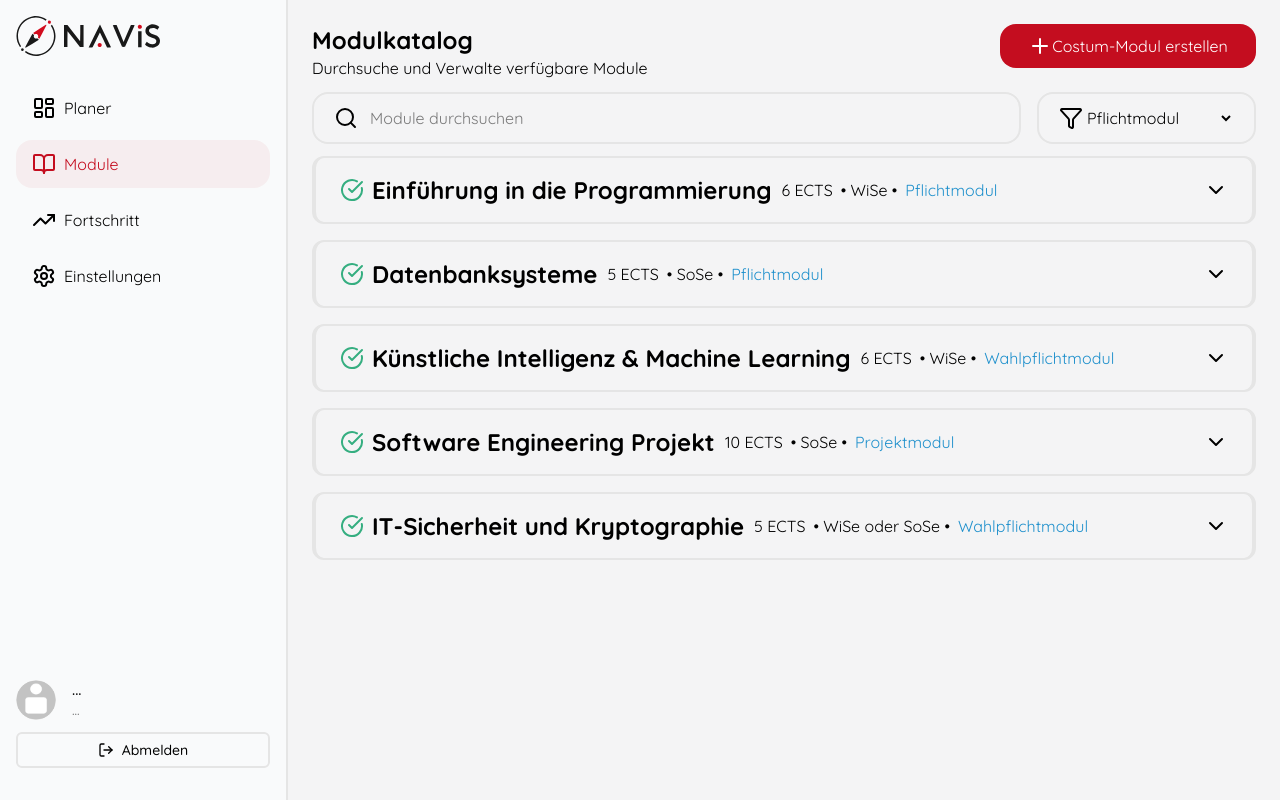
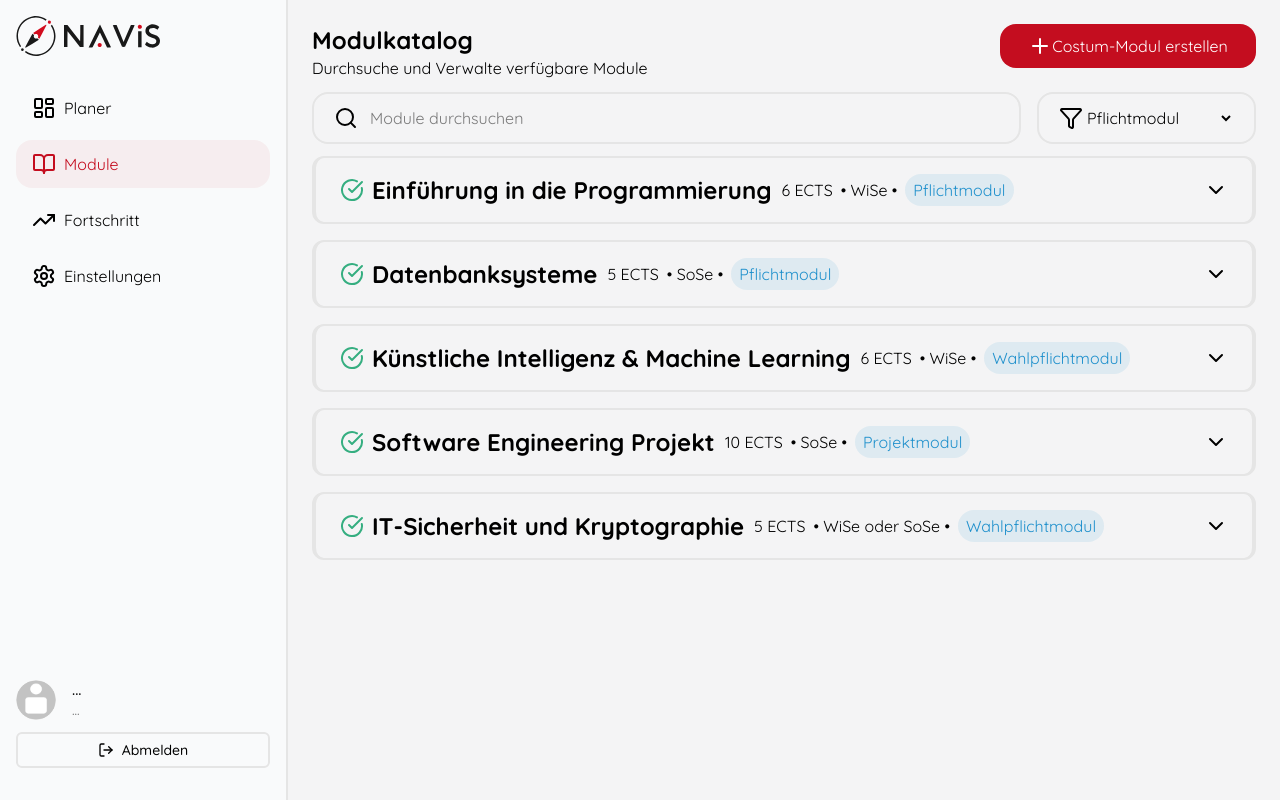
Before and after one commit to TuBerlin-Projekt-Medienerstellung/StudiKompass, a Next.js app: page /protected/modules in a window 1280 px wide. Built offline with nearby package versions, Linux system fonts and the light colour scheme; no server answers.

Commit message:
background pill

```diff
--- a/components/modul-card.tsx
+++ b/components/modul-card.tsx
@@ -27,7 +27,7 @@ const ModulCard = (props: modulInfo) => {
 
     return (
         <div
-            className={`w-full flex flex-col border-y-2 border-x-4 rounded-xl px-6 pt-4 transition-all duration-700 ${open ? 'pb-6' : 'pb-4'}`}>
+            className={`w-full  flex flex-col border-y-2 border-x-4 rounded-xl px-6 pt-4 transition-all duration-700 ${open ? 'pb-6' : 'pb-4'}`}>
             <header className='w-full flex justify-between items-center '>
                 <div className='flex w-fit gap-2.5 md:flex-row flex-col '>
                     {/**Button Modul erledigt oder nicht*/}
@@ -45,7 +45,10 @@ const ModulCard = (props: modulInfo) => {
                         <div>{leistungspunkte} ECTS</div>
                         <span className=''>• {semester} •</span>
                         {/** Color angepasst auf Pflicht/Wahlpflicht/wahlt **/}
-                        <p className='text-blue-bell'>{modulArt}</p>
+                        <div className='bg-blue-bell/10 px-2 py-1 rounded-3xl'>
+                            <p className='text-blue-bell'>{modulArt}</p>
+
+                        </div>
                     </div>
 
                 </div>
```
